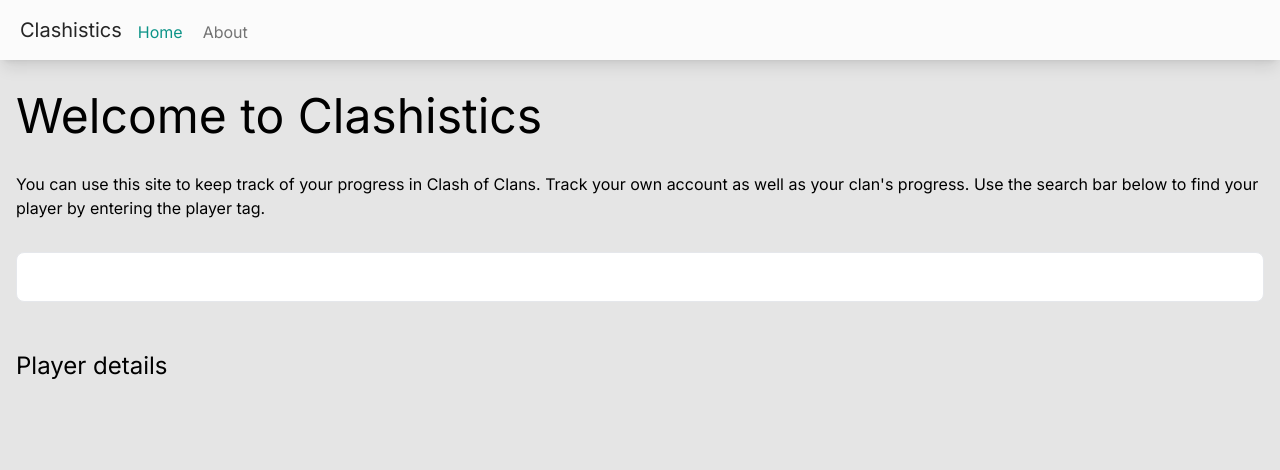
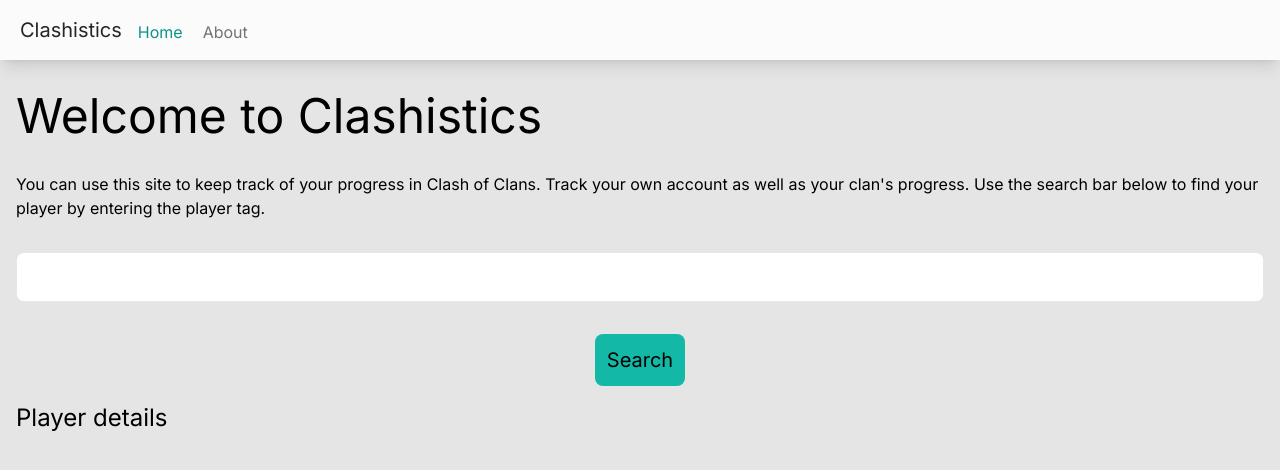
Before and after one commit to pghant/clashistics, a Next.js app: page / in a window 1280 px wide. Shown: the top 470 px of the page. Built offline with nearby package versions, Linux system fonts and the light colour scheme.

Commit message:
Add player endpoint

```diff
--- /dev/null
+++ b/app/api/player/[tag]/route.ts
@@ -0,0 +1,11 @@
+const COC_PLAYER_URL = 'https://api.clashofclans.com/v1/players';
+
+export async function GET(_: Request, { params }: { params: { tag: string } }) {
+  const headers = {
+    Authorization: `Bearer ${process.env.CLASH_APIKEY}`,
+    'Content-Type': 'application/json',
+  };
+  const res = await fetch(`${COC_PLAYER_URL}/%23${params.tag}`, { headers });
+  const data = await res.json();
+  return Response.json(data);
+}
--- a/app/page.tsx
+++ b/app/page.tsx
@@ -1,3 +1,5 @@
+import Search from '@components/search';
+
 export default function Home() {
   return (
     <>
@@ -8,10 +10,7 @@
           Clans. Track your own account as well as your clan&#39;s progress. Use
           the search bar below to find your player by entering the player tag.
         </p>
-        <input
-          type="text"
-          className="w-full my-8 p-3 rounded-lg border focus:border-teal-600 focus:outline-none dark:bg-neutral-600 dark:border-neutral-600 dark:focus:border-teal-400"
-        />
+        <Search />
       </section>
       <section>
         <h2 className="text-2xl my-4">Player details</h2>
--- /dev/null
+++ b/app/player/[tag]/page.tsx
@@ -0,0 +1,3 @@
+export default function Page({ params }: { params: { tag: string } }) {
+  return <div>{params.tag}</div>;
+}
--- /dev/null
+++ b/components/search.tsx
@@ -0,0 +1,30 @@
+'use client';
+
+export default function Search() {
+  function handleSearch(event: React.FormEvent<HTMLFormElement>) {
+    event.preventDefault();
+
+    const form = event.target as HTMLFormElement;
+    const formData = new FormData(form);
+
+    console.log(formData);
+  }
+
+  return (
+    <form onSubmit={handleSearch}>
+      <input
+        name="search"
+        type="text"
+        className="w-full my-8 p-3 rounded-lg border focus:border-teal-600 focus:outline-none dark:bg-neutral-600 dark:border-neutral-600 dark:focus:border-teal-400"
+      />
+      <div className="flex">
+        <button
+          type="submit"
+          className="p-3 bg-teal-500 rounded-lg mx-auto text-xl dark:bg-teal-600"
+        >
+          Search
+        </button>
+      </div>
+    </form>
+  );
+}
```
Also changed, not shown: lib/models/player.ts (added, +23 -0 lines).
